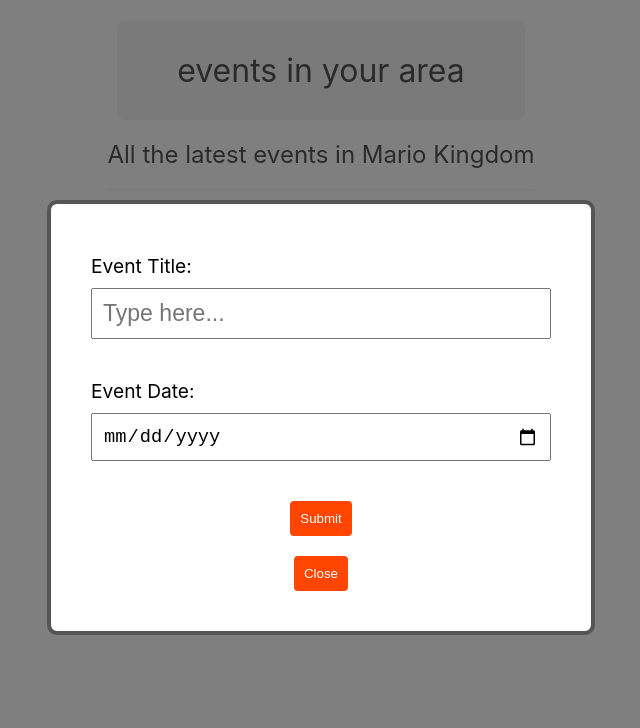
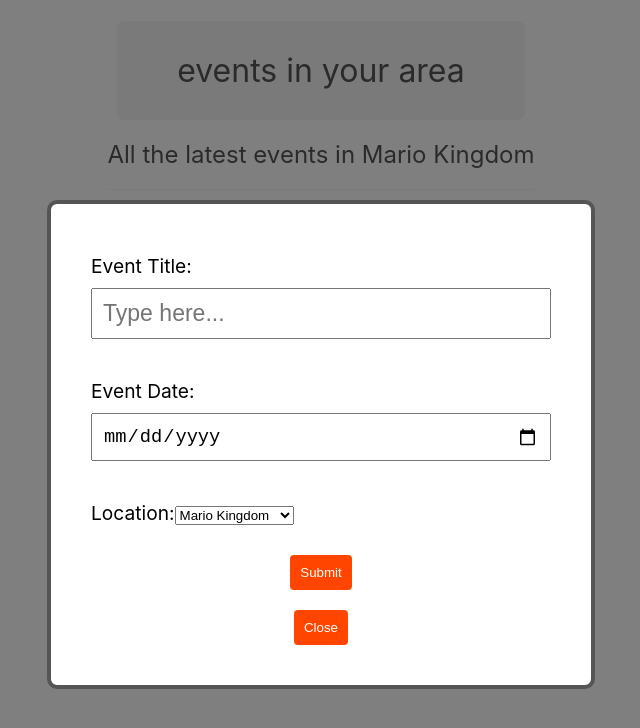
Before and after one commit to sml-40/react-app-1, a React (Create React App) app: page / in a window 1280 px wide. Both pictures are taken after a click on the button "Add New Event". Shown: the top 728 px of the page, without its empty margins (319-959 px from the left). Built offline with nearby package versions, Linux system fonts and the light colour scheme.

Commit message:
Added a location select drop down to the form. Section Complete

```diff
--- a/src/Components/EventList.js
+++ b/src/Components/EventList.js
@@ -11,6 +11,9 @@ export default function EventList({ events, handleClick }) {
 					key={event.id}>
 					<h2>{event.title}</h2>
 					<p>{event.description}</p>
+					<p>
+						{event.location} - {event.date}
+					</p>
 					<button onClick={() => handleClick(event.id)}>Delete</button>
 				</div>
 			))}
--- a/src/Components/NewEventForm.js
+++ b/src/Components/NewEventForm.js
@@ -5,10 +5,12 @@ import React, { useState } from "react";
 export default function NewEventForm({ addEvent }) {
 	const [title, setTitle] = useState("");
 	const [date, setDate] = useState("");
+	const [location, setLocation] = useState("Mario Kingdom");
 
 	const resetForm = () => {
 		setTitle("");
 		setDate("");
+		setLocation("Mario Kingdom");
 	};
 
 	const handleSubmit = (e) => {
@@ -17,6 +19,7 @@ export default function NewEventForm({ addEvent }) {
 		const event = {
 			title: title,
 			date: date,
+			location: location,
 			id: Math.floor(Math.random() * 10000),
 		};
 		console.log(event);
@@ -49,6 +52,14 @@ export default function NewEventForm({ addEvent }) {
 					value={date}
 				/>
 			</label>
+			<label>
+				<span>Location:</span>
+				<select onChange={(e) => setLocation(e.target.value)}>
+					<option value="Mario Kingdom">Mario Kingdom</option>
+					<option value="Bowser's Castle">Bowser's Castle</option>
+					<option value="Peaches Palace">Peaches Palace</option>
+				</select>
+			</label>
 			<button>Submit</button>
 		</form>
 	);
```
